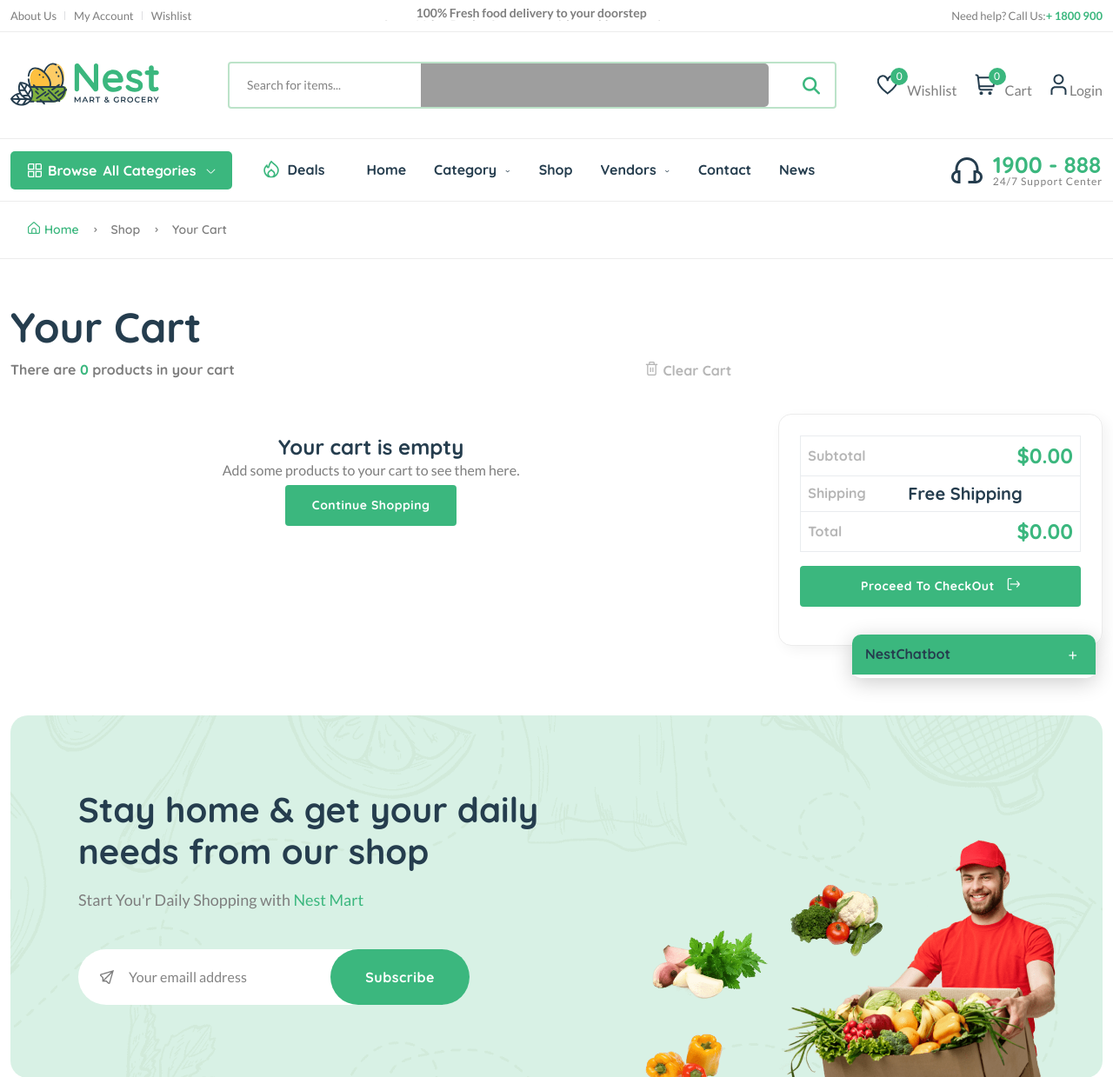
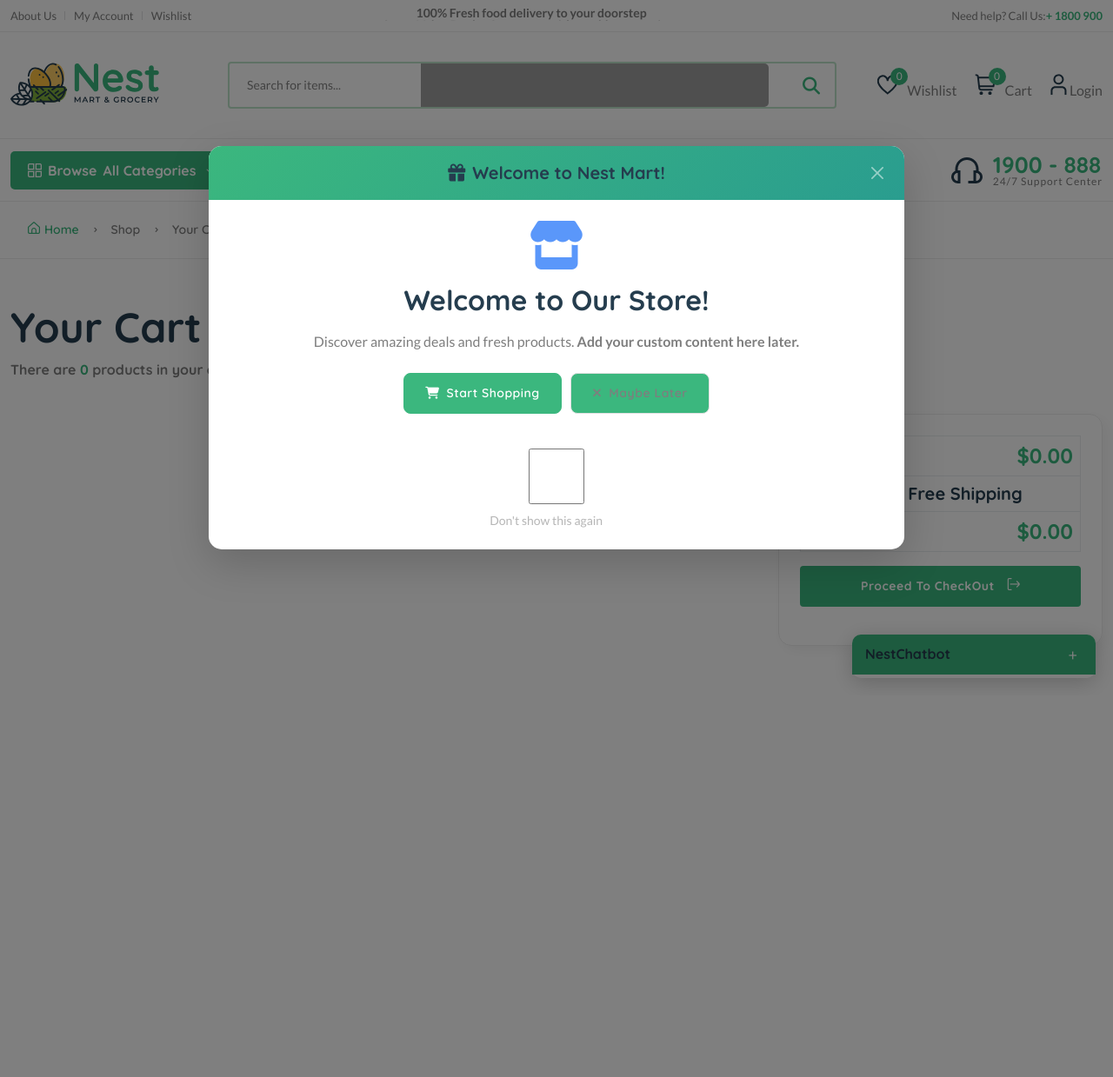
Before and after one commit to gnaht1/food-ecommerce-web, a Django app: page /cart/ in a window 1280 px wide. Shown: the top 1239 px of the page at 87% size. After the commit the page ends 785 px from the top, so only its background shows below. Run offline with Django 5.2, Linux system fonts and the light colour scheme; data that the repository does not hold is empty; parts of the project's set-up code (start-up, migrations or seed data) failed here and were passed over; some libraries are stand-ins or nearby versions; grey boxes are pictures that could not be loaded.

Commit message:
first popup

```diff
--- /dev/null
+++ b/static/assets/css/welcome-popup.css
@@ -0,0 +1,93 @@
+/* Welcome Popup Styles */
+#welcomePopup .modal-content {
+    border-radius: 15px;
+    overflow: hidden;
+}
+
+#welcomePopup .bg-gradient-primary {
+    background: linear-gradient(135deg, #3BB77E 0%, #2A9D8F 100%) !important;
+}
+
+#welcomePopup .popup-icon {
+    animation: bounceIn 1s ease-in-out;
+}
+
+#welcomePopup .popup-title {
+    color: #253D4E;
+    font-weight: 700;
+}
+
+#welcomePopup .popup-description {
+    color: #7E7E7E;
+    font-size: 16px;
+    line-height: 1.6;
+}
+
+#welcomePopup .btn-primary {
+    background-color: #3BB77E;
+    border-color: #3BB77E;
+    font-weight: 600;
+    padding: 12px 24px;
+    border-radius: 8px;
+    transition: all 0.3s ease;
+}
+
+#welcomePopup .btn-primary:hover {
+    background-color: #2A9D8F;
+    border-color: #2A9D8F;
+    transform: translateY(-2px);
+    box-shadow: 0 4px 12px rgba(59, 183, 126, 0.3);
+}
+
+#welcomePopup .btn-outline-secondary {
+    color: #7E7E7E;
+    border-color: #E0E0E0;
+    font-weight: 600;
+    padding: 12px 24px;
+    border-radius: 8px;
+    transition: all 0.3s ease;
+}
+
+#welcomePopup .btn-outline-secondary:hover {
+    background-color: #F8F8F8;
+    border-color: #D0D0D0;
+    color: #5A5A5A;
+}
+
+@keyframes bounceIn {
+    0% {
+        opacity: 0;
+        transform: scale(0.3);
+    }
+
+    50% {
+        opacity: 1;
+        transform: scale(1.05);
+    }
+
+    70% {
+        transform: scale(0.9);
+    }
+
+    100% {
+        opacity: 1;
+        transform: scale(1);
+    }
+}
+
+/* Popup entrance animation */
+#welcomePopup.show .modal-dialog {
+    animation: slideInDown 0.5s ease-out;
+}
+
+@keyframes slideInDown {
+    from {
+        opacity: 0;
+        transform: translateY(-100px);
+    }
+
+    to {
+        opacity: 1;
+        transform: translateY(0);
+    }
+}
--- /dev/null
+++ b/static/assets/js/welcome-popup.js
@@ -0,0 +1,31 @@
+// Welcome Popup JavaScript functionality
+$(document).ready(function () {
+    // Welcome Popup functionality
+    function showWelcomePopup() {
+        // Check if user has opted not to see this popup again
+        if (!localStorage.getItem('dontShowWelcomePopup')) {
+            // Delay popup appearance by 1 second for better user experience
+            setTimeout(function () {
+                $('#welcomePopup').modal('show');
+            }, 1000);
+        }
+    }
+
+    // Handle "Don't show again" checkbox
+    $('#dontShowAgain').on('change', function () {
+        if ($(this).is(':checked')) {
+            localStorage.setItem('dontShowWelcomePopup', 'true');
+        } else {
+            localStorage.removeItem('dontShowWelcomePopup');
+        }
+    });
+
+    // Show popup when page loads
+    showWelcomePopup();
+
+    // You can also manually trigger the popup by calling:
+    // $('#welcomePopup').modal('show');
+
+    // Optional: Reset localStorage for testing (uncomment if needed)
+    // localStorage.removeItem('dontShowWelcomePopup');
+});
--- a/templates/partials/base.html
+++ b/templates/partials/base.html
@@ -27,12 +27,19 @@
 
       <link rel="stylesheet" href="https://cdnjs.cloudflare.com/ajax/libs/font-awesome/6.7.2/css/all.min.css" integrity="sha512-Evv84Mr4kqVGRNSgIGL/F/aIDqQb7xQ2vcrdIwxfjThSH8CSR7PBEakCr51Ck+w+/U6swU2Im1vVX0SVk9ABhg==" crossorigin="anonymous" referrerpolicy="no-referrer" />
 
+      <!-- Welcome Popup CSS -->
+      <link rel="stylesheet" href="{% static 'assets/css/welcome-popup.css' %}" />
+
       <script src="https://cdnjs.cloudflare.com/ajax/libs/jquery/3.7.1/jquery.min.js"></script>
       <script src="https://cdn.jsdelivr.net/npm/chart.js"></script>
 
     </head>
+    </head>
 
     <body>
+      <!-- Welcome Popup Modal -->
+      {% include 'partials/welcome_popup.html' %}
+
       <!-- Quick view -->
       <div
         class="modal fade custom-modal"
@@ -1330,9 +1337,11 @@
         <script src="{% static 'assets/js/main.js' %}"></script>
         <script src="{% static 'assets/js/shop.js' %}"></script>
         <script src="{% static 'assets/js/function.js' %}"></script>
+        <script src="{% static 'assets/js/welcome-popup.js' %}"></script>
         {% block scripts %}
         <script>
         $(document).ready(function(){
+            // Newsletter subscription functionality
             $(".form-subcriber").on("submit", function(e){
                 e.preventDefault();
                 var form = $(this);
--- /dev/null
+++ b/templates/partials/welcome_popup.html
@@ -0,0 +1,40 @@
+<!-- Welcome Popup Modal -->
+<div class="modal fade" id="welcomePopup" tabindex="-1" aria-labelledby="welcomePopupLabel" aria-hidden="true" data-bs-backdrop="static">
+  <div class="modal-dialog modal-dialog-centered modal-lg">
+    <div class="modal-content border-0 shadow-lg">
+      <div class="modal-header border-0 bg-gradient-primary text-white position-relative">
+        <h5 class="modal-title text-center w-100" id="welcomePopupLabel">
+          <i class="fas fa-gift me-2"></i>Welcome to Nest Mart!
+        </h5>
+        <button type="button" class="btn-close btn-close-white position-absolute end-0 me-3" data-bs-dismiss="modal" aria-label="Close"></button>
+      </div>
+      <div class="modal-body p-4 text-center">
+        <!-- You can customize this content later -->
+        <div class="welcome-popup-content">
+          <div class="popup-icon mb-3">
+            <i class="fas fa-store fa-4x text-primary"></i>
+          </div>
+          <h3 class="popup-title mb-3">Welcome to Our Store!</h3>
+          <p class="popup-description mb-4">
+            Discover amazing deals and fresh products.
+            <strong>Add your custom content here later.</strong>
+          </p>
+          <div class="popup-actions">
+            <button type="button" class="btn btn-primary btn-lg me-2" data-bs-dismiss="modal">
+              <i class="fas fa-shopping-cart me-2"></i>Start Shopping
+            </button>
+            <button type="button" class="btn btn-outline-secondary" data-bs-dismiss="modal">
+              <i class="fas fa-times me-2"></i>Maybe Later
+            </button>
+          </div>
+        </div>
+      </div>
+      <div class="modal-footer border-0 justify-content-center">
+        <small class="text-muted">
+          <input type="checkbox" id="dontShowAgain" class="me-2">
+          <label for="dontShowAgain">Don't show this again</label>
+        </small>
+      </div>
+    </div>
+  </div>
+</div>
```
